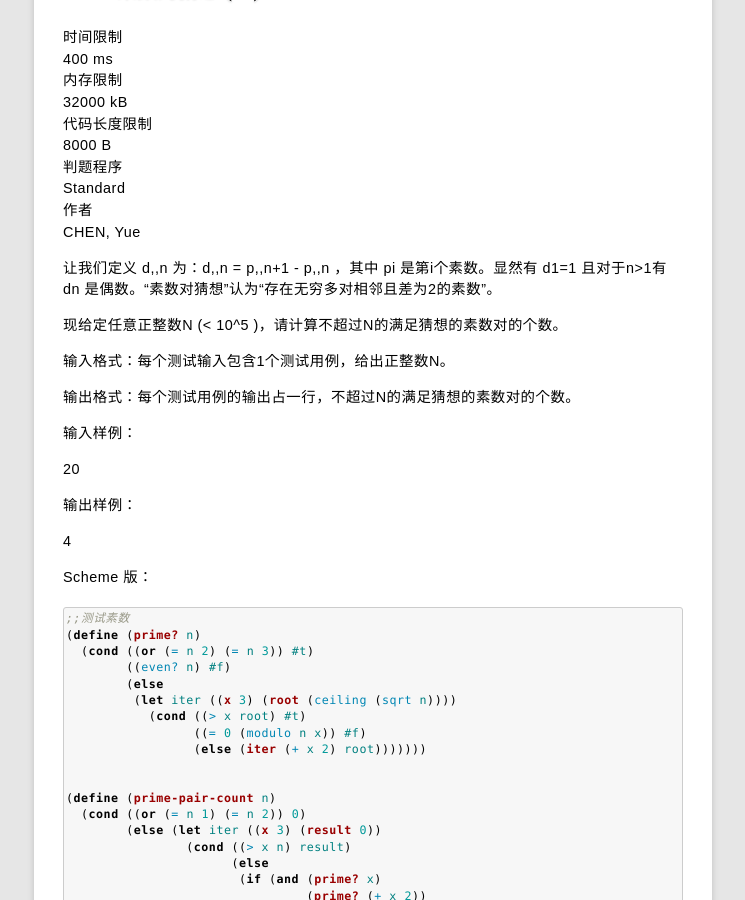
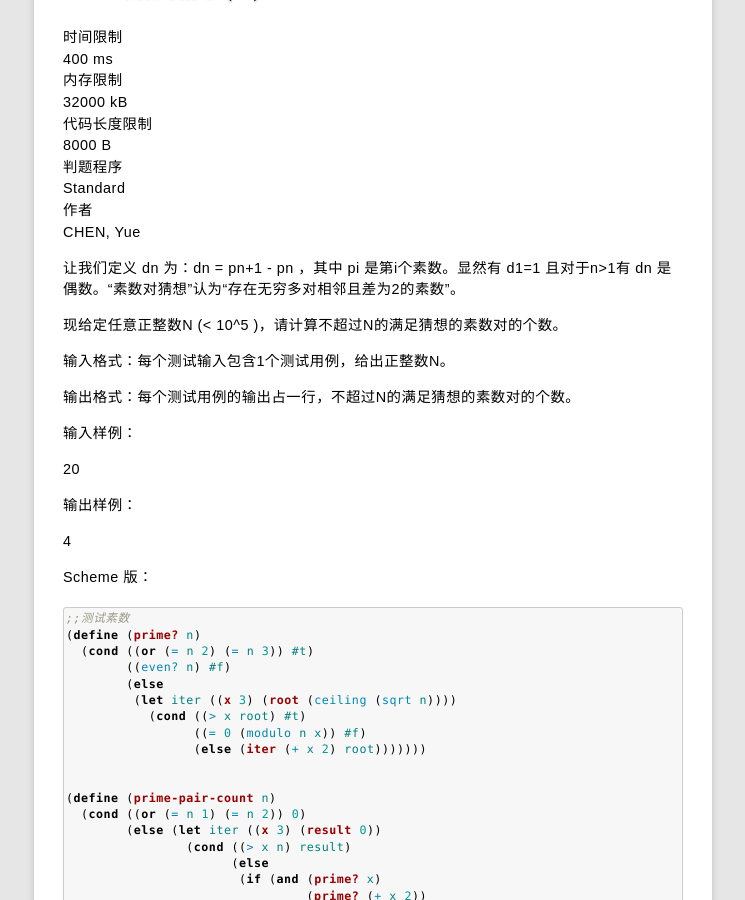
Before and after one commit to rhuichao/uternet.github.io, a Jekyll site: the page built from _posts/2014-08-13-PAT.md, in a window 1280 px wide and 900 px high, scrolled down 9069 px. Shown: the whole window, without its empty margins (267-1012 px from the left). Built offline with Jekyll 4.4.1, drawn with Linux system fonts in a browser that asks for light colours; some web fonts are replaced; Markdown is read by kramdown in place of the engine named in the settings.

Commit message:
new document posted

```diff
--- a/_posts/2014-08-13-PAT.md
+++ b/_posts/2014-08-13-PAT.md
@@ -478,7 +478,7 @@ Standard
 作者
 CHEN, Yue
 
-让我们定义 d,,n 为：d,,n = p,,n+1 - p,,n ，其中 pi 是第i个素数。显然有 d1=1 且对于n>1有 dn 是偶数。“素数对猜想”认为“存在无穷多对相邻且差为2的素数”。
+让我们定义 dn 为：dn = pn+1 - pn ，其中 pi 是第i个素数。显然有 d1=1 且对于n>1有 dn 是偶数。“素数对猜想”认为“存在无穷多对相邻且差为2的素数”。
 
 现给定任意正整数N (< 10^5 )，请计算不超过N的满足猜想的素数对的个数。
 
```
